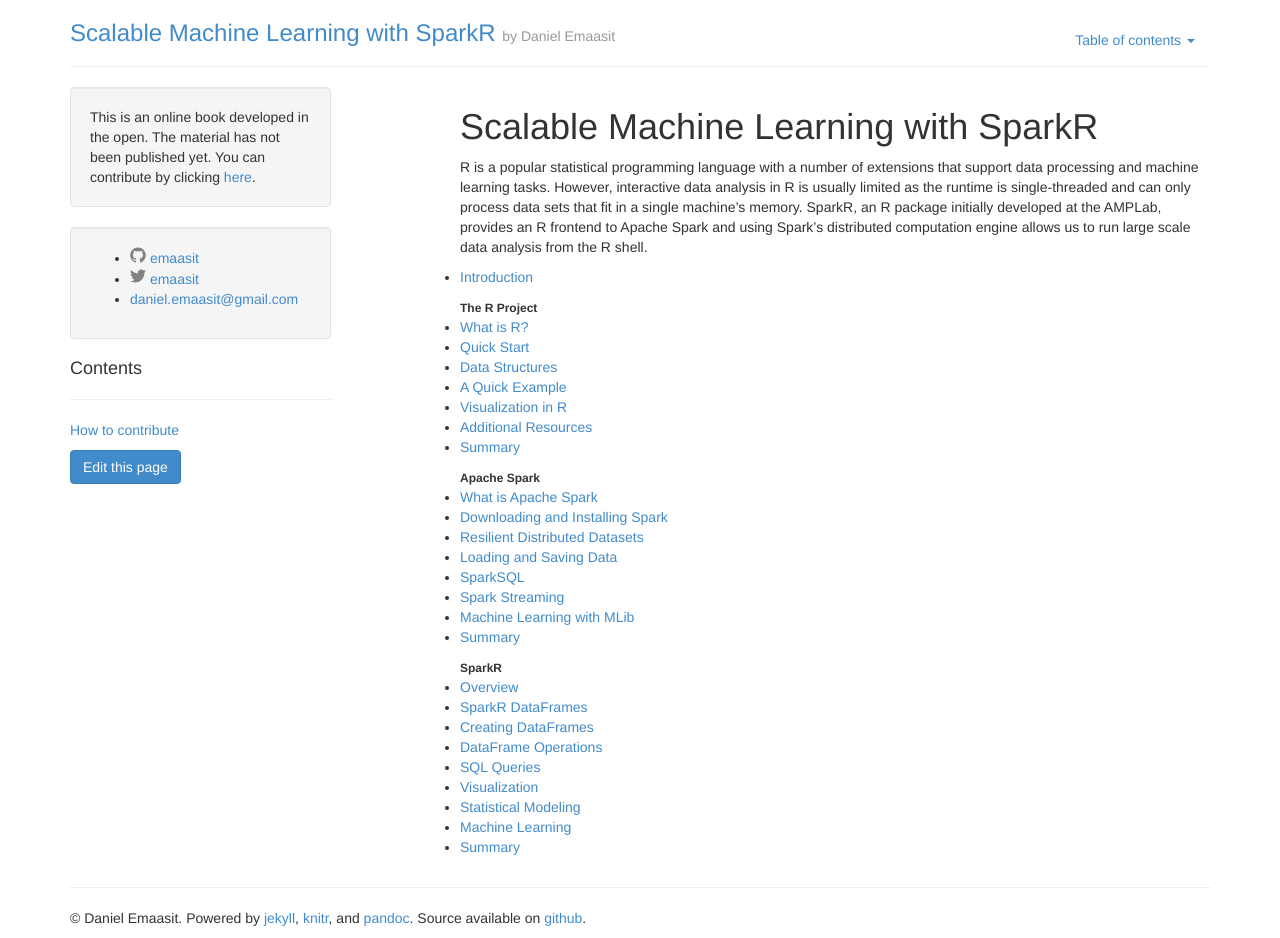
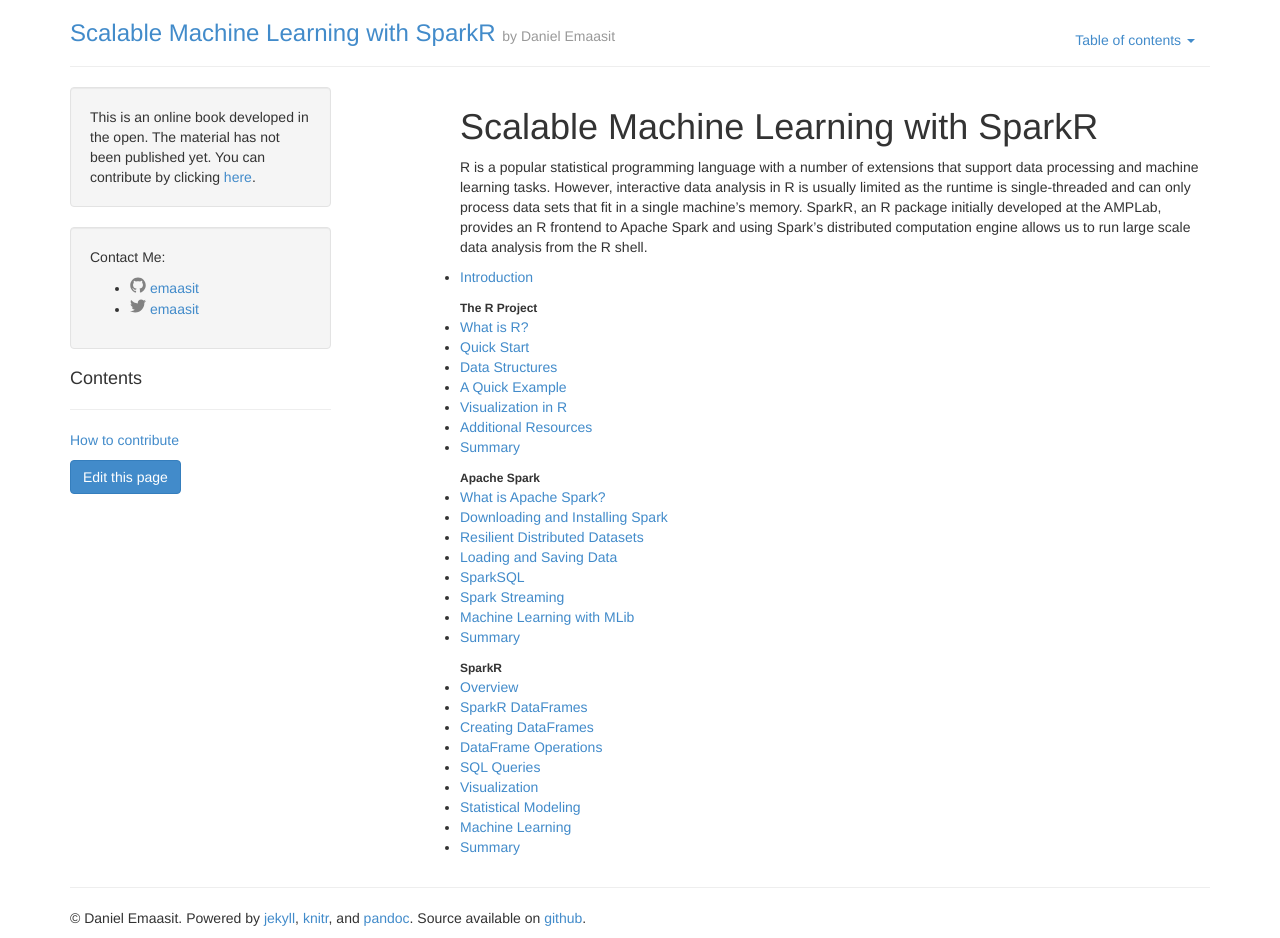
Before and after one commit to andreajparker/scalable-machine-learning-with-sparkr, a Jekyll site: the page built from index.md, in a window 1280 px wide. Built offline with Jekyll 4.4.1, drawn with Linux system fonts in a browser that asks for light colours; Markdown is read by kramdown in place of the engine named in the settings; part of the change alters nothing that is shown.

```diff
--- a/_includes/book-nav.html
+++ b/_includes/book-nav.html
@@ -1,33 +1,33 @@
-<li><a href="Introduction.html">Introduction</a></li>
+<li><a href="introduction.html">Introduction</a></li>
 
 <li class="dropdown-header">The R Project</li>
-<li><a href="What-is-r.html">What is R?</a></li>
-<li><a href="Quick-start.html">Quick Start</a></li>
-<li><a href="Data-Structures.html">Data Structures</a></li>
-<li><a href="A-quick-example.html">A Quick Example</a></li>
-<li><a href="Visualization-in-r.html">Visualization in R</a></li>
-<li><a href="Additional-resources.html">Additional Resources</a></li>
-<li><a href="summary-1.html">Summary</a></li>
+<li><a href="index.html">What is R?</a></li>
+<li><a href="index.html">Quick Start</a></li>
+<li><a href="index.html">Data Structures</a></li>
+<li><a href="index.html">A Quick Example</a></li>
+<li><a href="index.html">Visualization in R</a></li>
+<li><a href="index.html">Additional Resources</a></li>
+<li><a href="index.html">Summary</a></li>
 
 
 <li class="dropdown-header">Apache Spark</li>
-<li><a href="Functional-programming.html">What is Apache Spark</a></li>
-<li><a href="Downloading-and-installing-spark.html">Downloading and Installing Spark</a></li>
-<li><a href="Resilient-distributed-datasets.html">Resilient Distributed Datasets</a></li>
-<li><a href="Loading-and-saving-data.html">Loading and Saving Data</a></li>
-<li><a href="Sparksql.html">SparkSQL</a></li>
-<li><a href="Spark-streaming.html">Spark Streaming</a></li>
-<li><a href="Machine-learning-with-mllib.html">Machine Learning with MLib</a></li>
-<li><a href="summary-2.html">Summary</a></li>
+<li><a href="index.html">What is Apache Spark?</a></li>
+<li><a href="index.html">Downloading and Installing Spark</a></li>
+<li><a href="index.html">Resilient Distributed Datasets</a></li>
+<li><a href="index.html">Loading and Saving Data</a></li>
+<li><a href="index.html">SparkSQL</a></li>
+<li><a href="index.html">Spark Streaming</a></li>
+<li><a href="index.html">Machine Learning with MLib</a></li>
+<li><a href="index.html">Summary</a></li>
 
 
 <li class="dropdown-header">SparkR</li>
-<li><a href="Overview.html">Overview</a></li>
-<li><a href="Spark-r-dataframes.html">SparkR DataFrames</a></li>
-<li><a href="Creating-dataframes.html">Creating DataFrames</a></li>
-<li><a href="Dataframe-operations.html">DataFrame Operations</a></li>
-<li><a href="sql-queries.html">SQL Queries</a></li>
-<li><a href="visualization.html">Visualization</a></li>
-<li><a href="statistical-modeling.html">Statistical Modeling</a></li>
-<li><a href="machine-learning.html">Machine Learning</a></li>
-<li><a href="summary-3.html">Summary</a></li>
+<li><a href="index.html">Overview</a></li>
+<li><a href="index.html">SparkR DataFrames</a></li>
+<li><a href="index.html">Creating DataFrames</a></li>
+<li><a href="index.html">DataFrame Operations</a></li>
+<li><a href="index.html">SQL Queries</a></li>
+<li><a href="index.html">Visualization</a></li>
+<li><a href="index.html">Statistical Modeling</a></li>
+<li><a href="index.html">Machine Learning</a></li>
+<li><a href="index.html">Summary</a></li>
--- a/_layouts/default.html
+++ b/_layouts/default.html
@@ -41,6 +41,7 @@
         </div>
 
         <div class="well">
+          <p>Contact Me:</p>
           <ul class="social-media-list">
 
           <li>
@@ -70,7 +71,7 @@
             </a>
           </li>
 
-          <li><a href="mailto:daniel.emaasit@gmail.com">daniel.emaasit@gmail.com</a></li>
+
 
         </ul>
         </div>
```
Also changed, not shown: 1 other file.
